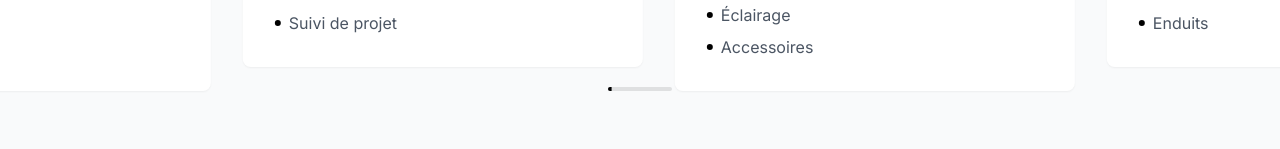
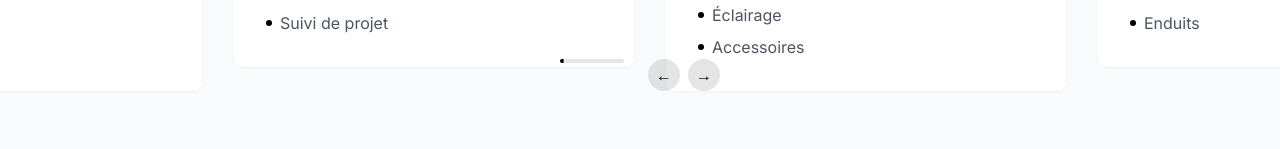
Before and after one commit to BenPfeffer-bot/project_webpage, a Next.js app: page / in a window 1280 px wide. Shown: the part 1945-2094 px from the top of the page. Built offline with nearby package versions, Linux system fonts and the light colour scheme.

Commit message:
Refactor Home page to add manual sliding functionality and improve user experience -> fixed slide dans home

```diff
--- a/src/app/page.tsx
+++ b/src/app/page.tsx
@@ -142,6 +142,8 @@ export default function Home() {
         type: 'success' | 'error' | null;
         message: string | null;
     }>({ type: null, message: null })
+    const [direction, setDirection] = useState<'left' | 'right'>('left');
+    const [isAutoScrolling, setIsAutoScrolling] = useState(true);
 
     useEffect(() => {
         if (carousel.current) {
@@ -159,21 +161,36 @@ export default function Home() {
     useEffect(() => {
         let interval: NodeJS.Timeout
 
-        if (!isDragging) {
+        if (!isDragging && isAutoScrolling) {
             interval = setInterval(() => {
                 setPosition((prev) => {
-                    const newPosition = prev - 1
-                    // Reset position when reaching the end
+                    const newPosition = direction === 'left' ? prev - 1 : prev + 1;
+
+                    // Change direction when reaching the ends
                     if (-newPosition >= width) {
-                        return 0
+                        setDirection('right');
+                        return prev + 1;
+                    } else if (newPosition >= 0) {
+                        setDirection('left');
+                        return prev - 1;
                     }
-                    return newPosition
-                })
-            }, 30) // Adjust speed here (lower number = faster)
+
+                    return newPosition;
+                });
+            }, 30); // Adjust speed here
         }
 
-        return () => clearInterval(interval)
-    }, [width, isDragging])
+        return () => clearInterval(interval);
+    }, [width, isDragging, direction, isAutoScrolling]);
+
+    // Add pause on hover functionality
+    const handleMouseEnter = () => {
+        setIsAutoScrolling(false);
+    };
+
+    const handleMouseLeave = () => {
+        setIsAutoScrolling(true);
+    };
 
     const handleSubmit = async (e: React.FormEvent<HTMLFormElement>) => {
         e.preventDefault()
@@ -225,6 +242,36 @@ export default function Home() {
             setIsSubmitting(false)
         }
     }
+
+    // Add new function to handle manual sliding
+    const handleSlide = (direction: 'left' | 'right') => {
+        setDirection(direction);
+        setIsAutoScrolling(false);
+
+        // Calculate the width of one card (including gap)
+        const cardWidth = 400 + 32; // 400px card width + 32px gap
+
+        setPosition(prev => {
+            let newPosition;
+            if (direction === 'left') {
+                newPosition = prev + cardWidth;
+                // Prevent sliding too far left
+                if (newPosition > 0) {
+                    newPosition = -width + cardWidth;
+                }
+            } else {
+                newPosition = prev - cardWidth;
+                // Prevent sliding too far right
+                if (-newPosition > width) {
+                    newPosition = 0;
+                }
+            }
+            return newPosition;
+        });
+
+        // Resume auto-scrolling after a delay
+        setTimeout(() => setIsAutoScrolling(true), 2000);
+    };
 
     return (
         <>
@@ -334,12 +381,17 @@ export default function Home() {
                 {/* Services Section */}
                 <section id="services" className="py-20 bg-gray-50 overflow-hidden">
                     <div className="max-w-7xl mx-auto px-4">
-                        <FadeIn>
+                        <ScrollAnimation variant="slideUp">
                             <h2 className="text-4xl font-light mb-16 text-center">Nos Services</h2>
-                        </FadeIn>
+                        </ScrollAnimation>
 
                         {/* Services Slider */}
-                        <div className="relative" ref={carousel}>
+                        <div
+                            className="relative"
+                            ref={carousel}
+                            onMouseEnter={handleMouseEnter}
+                            onMouseLeave={handleMouseLeave}
+                        >
                             <motion.div
                                 className="flex gap-8 cursor-grab active:cursor-grabbing"
                                 drag="x"
@@ -347,15 +399,20 @@ export default function Home() {
                                 dragElastic={0.1}
                                 dragTransition={{ bounceStiffness: 600, bounceDamping: 20 }}
                                 style={{ x: position }}
-                                onDragStart={() => setIsDragging(true)}
+                                onDragStart={() => {
+                                    setIsDragging(true);
+                                    setIsAutoScrolling(false);
+                                }}
                                 onDragEnd={() => {
-                                    setIsDragging(false)
+                                    setIsDragging(false);
                                     if (-position >= width) {
-                                        setPosition(0)
+                                        setDirection('right');
+                                    } else if (position >= 0) {
+                                        setDirection('left');
                                     }
+                                    // Resume auto-scrolling after a delay
+                                    setTimeout(() => setIsAutoScrolling(true), 2000);
                                 }}
-                                whileInView={{ x: position }}
-                                viewport={{ once: false }}
                             >
                                 {/* First set of services */}
                                 {services.map((service, index) => (
@@ -376,11 +433,30 @@ export default function Home() {
                                     <motion.div
                                         className="w-full h-full bg-black"
                                         style={{
-                                            scaleX: -position / width,
-                                            transformOrigin: "left"
+                                            scaleX: Math.abs(position / width),
+                                            transformOrigin: direction === 'left' ? "left" : "right"
                                         }}
                                     />
                                 </motion.div>
+                                {/* Direction Indicators */}
+                                <div className="flex gap-2 ml-4">
+                                    <motion.button
+                                        className="w-8 h-8 rounded-full bg-black/10 flex items-center justify-center"
+                                        whileHover={{ scale: 1.1 }}
+                                        whileTap={{ scale: 0.9 }}
+                                        onClick={() => handleSlide('left')}
+                                    >
+                                        <span className="text-black">←</span>
+                                    </motion.button>
+                                    <motion.button
+                                        className="w-8 h-8 rounded-full bg-black/10 flex items-center justify-center"
+                                        whileHover={{ scale: 1.1 }}
+                                        whileTap={{ scale: 0.9 }}
+                                        onClick={() => handleSlide('right')}
+                                    >
+                                        <span className="text-black">→</span>
+                                    </motion.button>
+                                </div>
                             </div>
                         </div>
                     </div>
```
